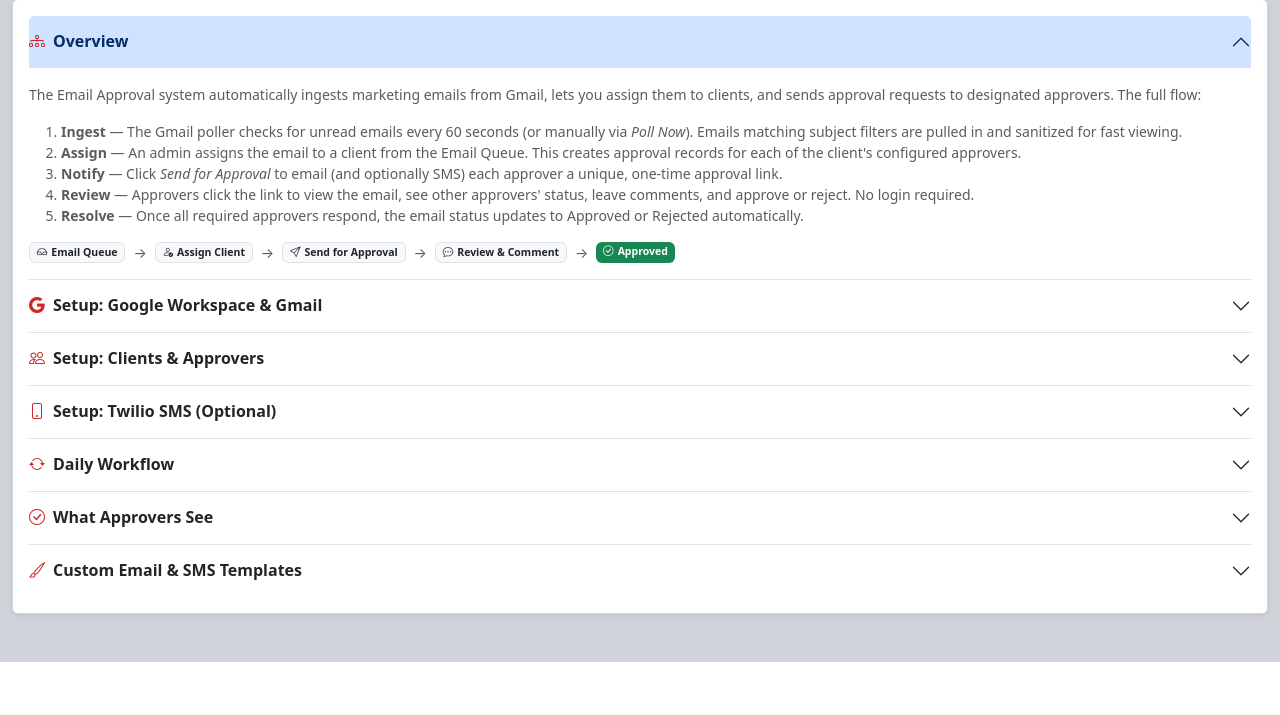
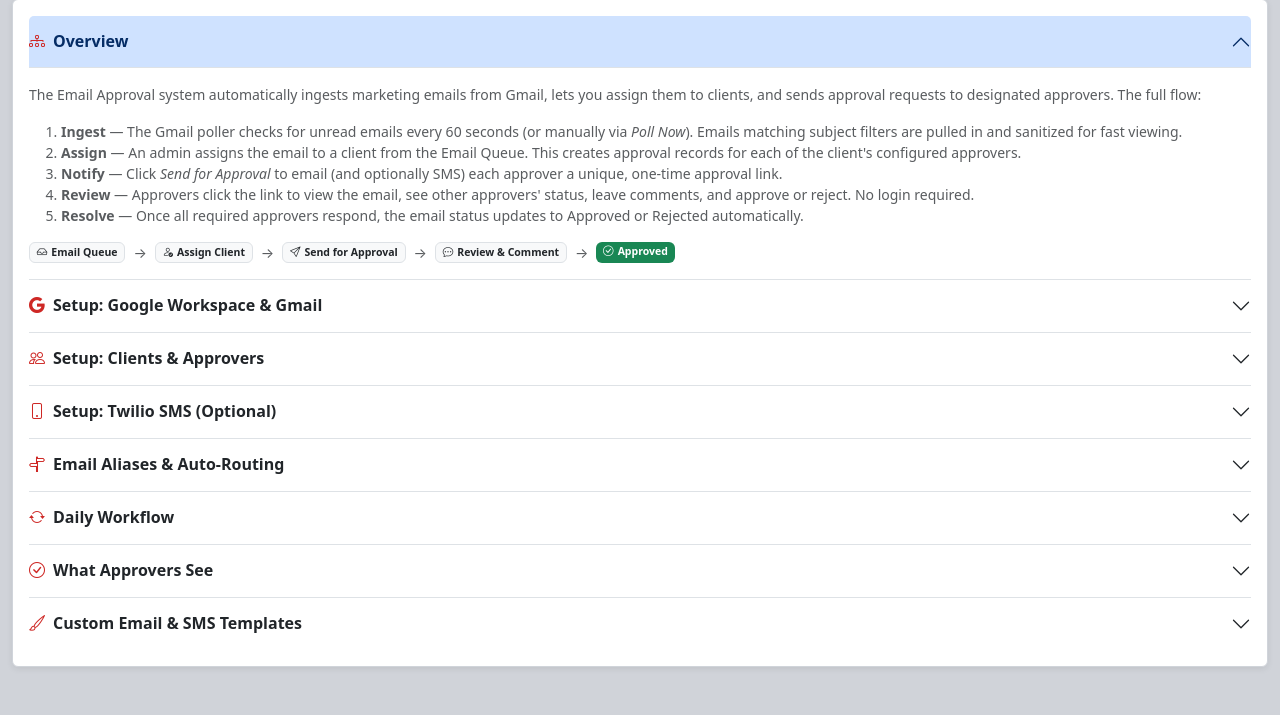
Before and after one commit to newyoka1/portal, a Python web app: template templates/email_guide.html in a window 1280 px wide. Shown: the part 154-869 px from the top of the page. Before the commit the page ends 816 px from the top, so only its background shows below. Run offline with Jinja, Linux system fonts and the light colour scheme; the template is opened without the code that fills it, so the values that code supplies are empty.

Commit message:
Add email aliases/routing and Needs Revision to approval guide
New accordion section covers support@, email+{id}@, and direct+{id}@
addresses with behavior table, client ID lookup, +tag explanation,
and HubSpot/Campaign Monitor setup tip. Updated approver section
to document Needs Revision flow.

Co-Authored-By: Claude Opus 4.6 <noreply@anthropic.com>

```diff
--- a/templates/email_guide.html
+++ b/templates/email_guide.html
@@ -125,6 +125,54 @@
         </div>
       </div>
 
+      <!-- Email Aliases & Routing -->
+      <div class="accordion-item border-0 border-bottom">
+        <h2 class="accordion-header">
+          <button class="accordion-button collapsed px-0" type="button" data-bs-toggle="collapse" data-bs-target="#guideAliases">
+            <i class="bi bi-signpost-split me-2 text-primary"></i><strong>Email Aliases &amp; Auto-Routing</strong>
+          </button>
+        </h2>
+        <div id="guideAliases" class="accordion-collapse collapse" data-bs-parent="#guideAccordion">
+          <div class="accordion-body px-0 text-muted small">
+            <p>The portal supports three email addresses. Each uses Gmail's <code>+tag</code> addressing to route emails to the correct client automatically &mdash; no subject filter needed.</p>
+
+            <h6 class="fw-semibold text-dark mt-3">Addresses:</h6>
+            <table class="table table-sm small mb-3">
+              <thead><tr><th>Address</th><th>Behavior</th></tr></thead>
+              <tbody>
+                <tr>
+                  <td><code>support@politikanyc.com</code></td>
+                  <td>Main inbox. Emails matching a client's <strong>subject filter</strong> are pulled into the queue. Must be manually assigned and sent for approval.</td>
+                </tr>
+                <tr>
+                  <td><code>email+{id}@politikanyc.com</code></td>
+                  <td><strong>Auto-assigns</strong> to the client with that ID. Still requires a manual "Send for Approval" click.<br>
+                  Example: <code>email+1@politikanyc.com</code> &rarr; assigns to client #1.</td>
+                </tr>
+                <tr>
+                  <td><code>direct+{id}@politikanyc.com</code></td>
+                  <td><strong>Fully automatic.</strong> Auto-assigns to client AND immediately sends approval emails to all approvers. Zero manual steps.<br>
+                  Example: <code>direct+1@politikanyc.com</code> &rarr; assigns to client #1 and sends for approval.</td>
+                </tr>
+              </tbody>
+            </table>
+
+            <h6 class="fw-semibold text-dark mt-3">Finding the Client ID:</h6>
+            <p>Each client's ID is shown on the <a href="/clients"><strong>Clients</strong></a> page as a badge (e.g. <span class="badge bg-secondary">ID: 1</span>), along with the ready-to-use <code>direct+{id}@</code> address.</p>
+
+            <h6 class="fw-semibold text-dark mt-3">How it works:</h6>
+            <ul>
+              <li>Gmail's <code>+tag</code> feature delivers <code>direct+1@politikanyc.com</code> to the same inbox as <code>direct@politikanyc.com</code>. No extra aliases or Google config needed.</li>
+              <li>The poller reads the <code>Delivered-To</code> header to detect which address received the email, then parses the <code>+tag</code> to identify the client.</li>
+              <li>If no <code>+tag</code> is present, the system falls back to subject filter matching.</li>
+            </ul>
+
+            <h6 class="fw-semibold text-dark mt-3">Setup in HubSpot / Campaign Monitor:</h6>
+            <p>Configure the preview or test-send recipient address as <code>direct+{id}@politikanyc.com</code> for hands-free approval, or <code>email+{id}@politikanyc.com</code> if you want to review before sending for approval.</p>
+          </div>
+        </div>
+      </div>
+
       <!-- Usage: Daily Workflow -->
       <div class="accordion-item border-0 border-bottom">
         <h2 class="accordion-header">
@@ -141,6 +189,7 @@
               <li><strong>Monitor</strong> &mdash; the detail page shows real-time approval status. Comments from approvers appear in the thread.</li>
               <li><strong>Done</strong> &mdash; once all required approvers respond, the email moves to Approved or Rejected. Check the <a href="/log">Approval Log</a> for a history of all decisions.</li>
             </ol>
+            <p class="mt-2"><strong>Shortcut:</strong> Use <code>direct+{id}@</code> addressing to skip steps 1-3 entirely. The email goes straight from ingest to approval notifications.</p>
           </div>
         </div>
       </div>
@@ -159,9 +208,10 @@
               <li><strong>Full email preview</strong> (left column) &mdash; the original marketing email rendered cleanly.</li>
               <li><strong>Approver status</strong> (right sidebar) &mdash; who has approved, rejected, or is still pending.</li>
               <li><strong>Comments thread</strong> &mdash; shared across all approvers. Anyone can post comments visible to the group.</li>
-              <li><strong>Approve / Reject buttons</strong> with optional note.</li>
+              <li><strong>Approve / Needs Revision / Reject buttons</strong> with optional note.</li>
             </ul>
-            <p>No login or account is needed. Each link is unique and single-use &mdash; once a decision is submitted, the link expires.</p>
+            <p>No login or account is needed. Each link is unique &mdash; once an approver clicks Approve or Reject, the link expires.</p>
+            <p><strong>Needs Revision</strong> is different: it records the feedback as a comment visible to all approvers, but keeps the link active. The approver stays on the page and can approve or reject later once the revision is made.</p>
           </div>
         </div>
       </div>
```
